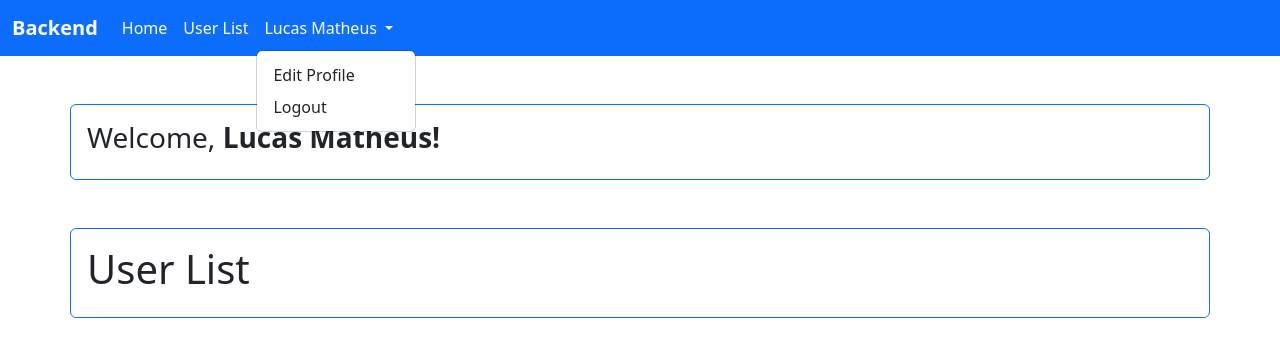
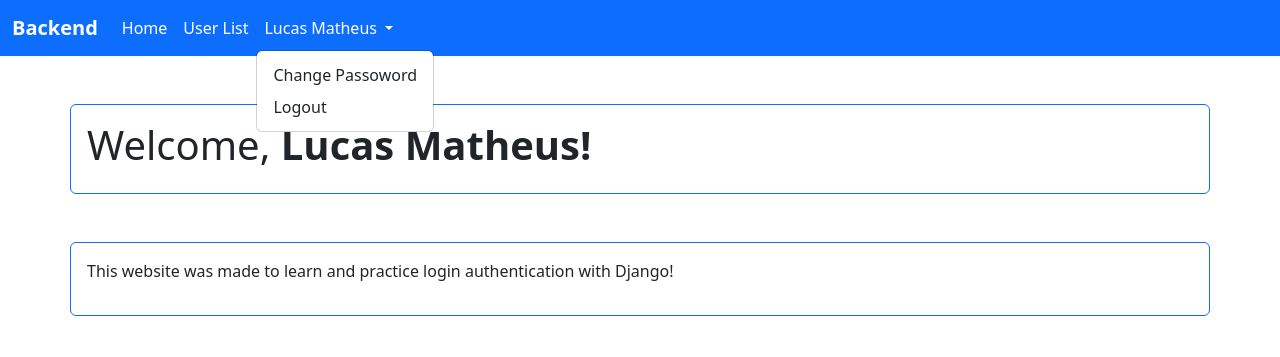
Before and after one commit to lucasberenger/auth-user-system, a Django app: page / in a window 1280 px wide, after a click that opens the changed part. Shown: the top 357 px of the page. Run offline with Django 5.2, Linux system fonts and the light colour scheme; a user stored in the database is signed in; some libraries are stand-ins or nearby versions.

Commit message:
create user list and show it, also edit change psswd file (old editprofile)

```diff
--- a/app/templates/base.html
+++ b/app/templates/base.html
@@ -31,7 +31,7 @@
                       {{ user.first_name }}
                     </a>
                     <ul class="dropdown-menu" aria-labelledby="navbarDropdownMenuLink">
-                      <li><a class="dropdown-item text-dark" href="{% url 'app:editprofile' %}">Edit Profile</a></li>
+                      <li><a class="dropdown-item text-dark" href="{% url 'app:changepassword' %}">Change Passoword</a></li>
                       <li><a class="dropdown-item text-dark" href="{% url 'app:logout' %}">Logout</a></li>
                     </ul>
                   </li>
--- a/app/templates/home.html
+++ b/app/templates/home.html
@@ -4,13 +4,14 @@
 {% block content %}
 <div class="container border border-primary rounded mt-5 p-3">
     {% if user.is_authenticated %}
-        <h3>Welcome, <strong>{{ user.first_name }}!</strong></h3>
+        <h1>Welcome, <strong>{{ user.first_name }}!</strong></h1>
     {% else %}
-        <h3>Welcome, Guest!</h3>
+        <h1>Welcome, Guest!</h1>
     {% endif %}
 </div>
 
 <div class="container border border-primary rounded mt-5 p-3">
-    <h1>User List</h1>
+    <p>This website was made to learn and practice login authentication with Django!</p>
+
 </div>
 {% endblock %}
--- a/app/urls.py
+++ b/app/urls.py
@@ -9,5 +9,5 @@ urlpatterns = [
    path('login/', views.login, name='login'),
    path('logout', views.logout,name='logout'),
    path('userlist/', views.userlist, name='userlist'),
-   path('editprofile/', views.editprofile, name='editprofile')
+   path('changepassword/', views.changepassword, name='changepassword')
 ]
--- a/app/views.py
+++ b/app/views.py
@@ -65,9 +65,16 @@ def logout(request):
 
 @login_required
 def userlist(request):
-    return render(request, 'userlist.html', {"current_user": request.user})
+    users = User.objects.all
+    return render(request, 'userlist.html', {"users": users})
 
 
 @login_required
-def editprofile(request):
-   return render(request, 'profile.html')
+def changepassword(request):
+#    if request.method=='POST':
+#        password1=request.POST['password1']
+#        password2=request.POST['password2']
+
+#        if password1==password2:
+#            user = User.objects.
+   return render(request, 'changepassword.html')
```
Also changed, not shown: app/templates/changepassword.html (added, +14 -0 lines), app/templates/profile.html (deleted, +0 -14 lines), app/templates/userlist.html (+7 -1 lines), db.sqlite3.
